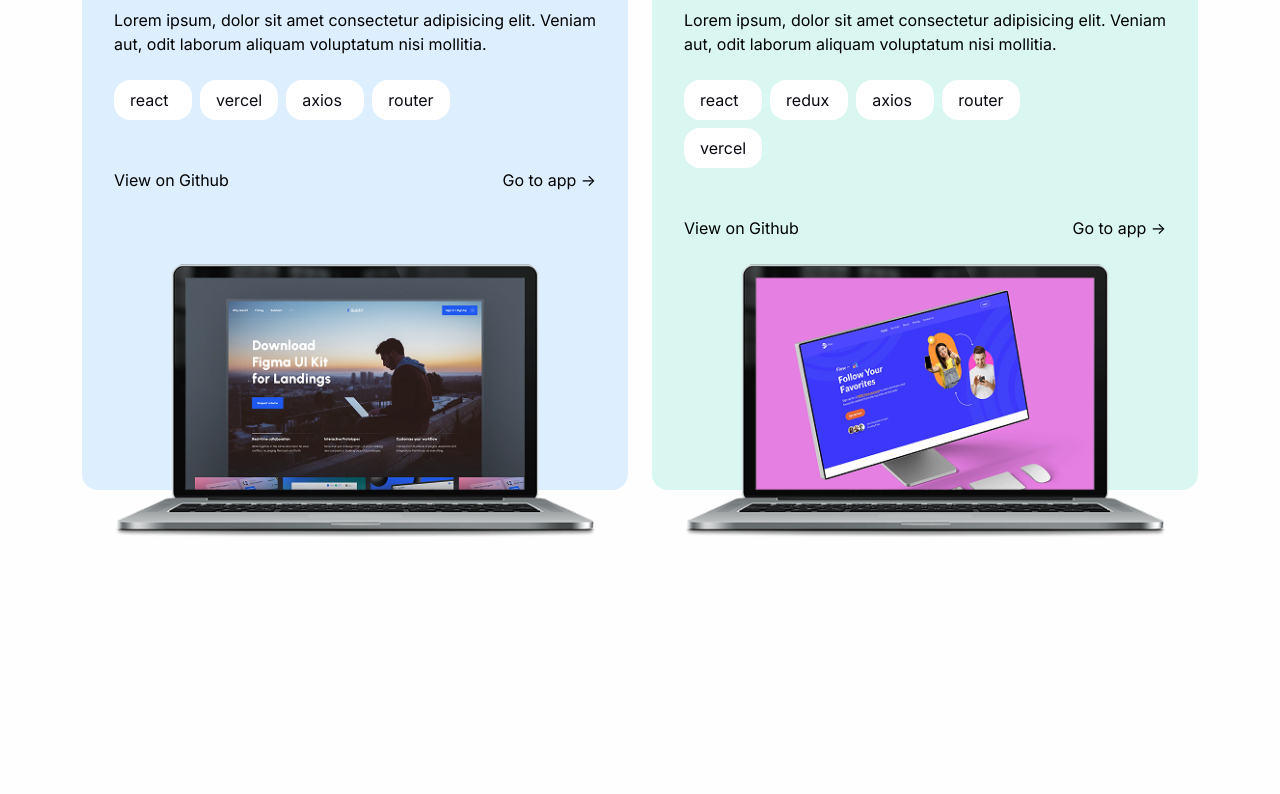
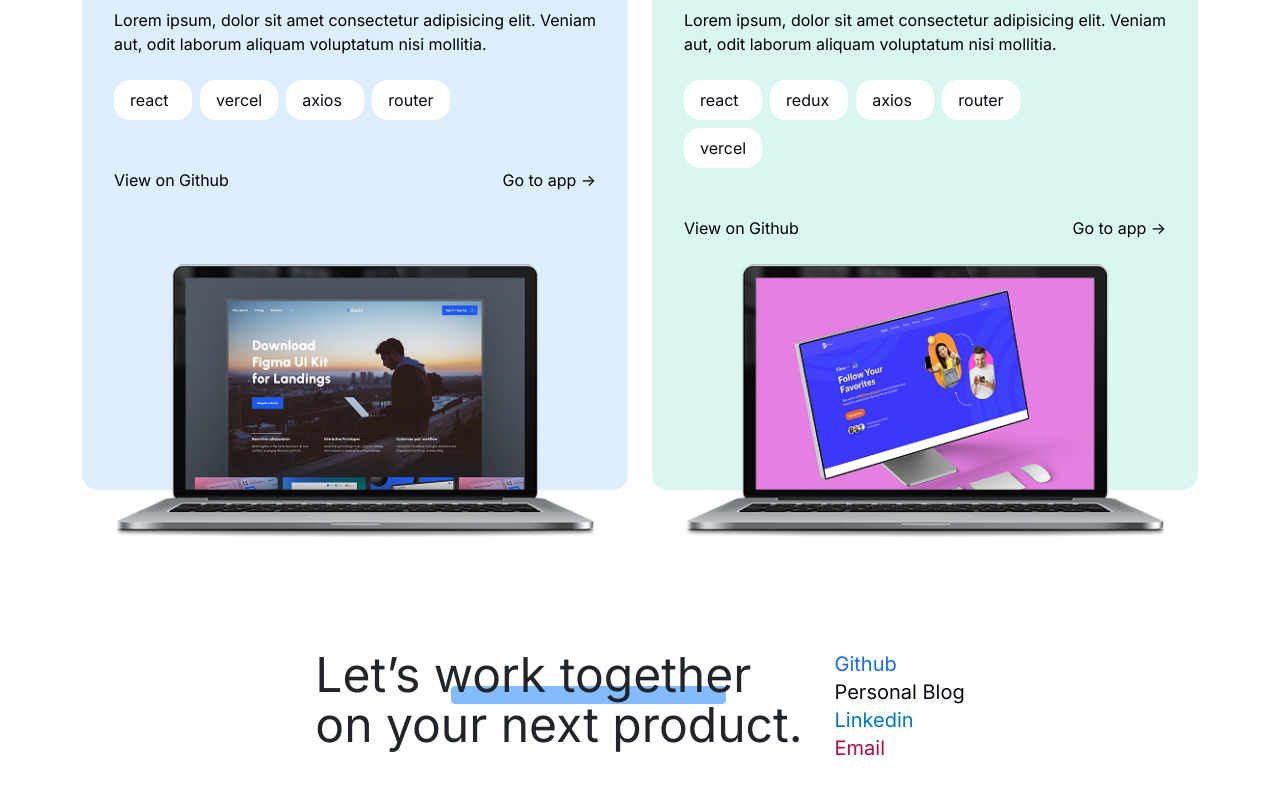
Before and after one commit to beyzasertel/s12-personal-website, a React (Vite) app: page / in a window 1280 px wide. Shown: the part 1864-2658 px from the top of the page. Before the commit the page ends 2482 px from the top, so only its background shows below. Built offline with nearby package versions, Linux system fonts and the light colour scheme.

Commit message:
footer section completed

```diff
--- a/src/App.jsx
+++ b/src/App.jsx
@@ -1,5 +1,6 @@
 import "./App.css";
 import BannerSection from "./sections/banner-section/bannerSection";
+import FooterSection from "./sections/footer-section/footerSection";
 import HeaderSection from "./sections/header-section/headerSection";
 import ProfileSection from "./sections/profile-section/profileSection";
 import ProjectsSection from "./sections/projects-section/projectsSection";
@@ -13,6 +14,7 @@ function App() {
       <SkillsSection />
       <ProfileSection />
       <ProjectsSection />
+      <FooterSection />
     </>
   );
 }
--- a/src/sections/footer-section/footerSection.jsx
+++ b/src/sections/footer-section/footerSection.jsx
@@ -0,0 +1,63 @@
+import { useContext } from "react";
+import { ThemeContext } from "../../contexts/themeContext";
+export default function FooterSection() {
+  const [theme] = useContext(ThemeContext);
+
+  const links = [
+    {
+      title: "Github",
+      link: "",
+      color: "text-blue!",
+      darkColor: "text-lightBlue!",
+    },
+    {
+      title: "Personal Blog",
+      link: "",
+      color: "text-mediumBlack!",
+      darkColor: "text-white!",
+    },
+    {
+      title: "Linkedin",
+      link: "",
+      color: "text-navyBlue!",
+      darkColor: "text-navyBlue!",
+    },
+    {
+      title: "Email",
+      link: "",
+      color: "text-burgundy!",
+      darkColor: "text-pink!",
+    },
+  ];
+
+  return (
+    <div className="py-8 dark:bg-softBlack mb-12 flex justify-center md:flex-row flex-col container gap-8">
+      <div className="relative">
+        <p className="relative dark:text-white text-5xl z-10 leading-[20px] md:leading-[50px]">
+          Let’s work together <br /> on your next product.
+        </p>
+        <img
+          src="src/assets/images/elements/blue-long-rectangle.png"
+          alt="blue-rectangle"
+          className="absolute top-9 left-34 z-0"
+        />
+      </div>
+
+      <div className="flex flex-col text-xl">
+        {links.map((link, index) => {
+          return (
+            <a
+              href={link.title}
+              key={index}
+              className={`${
+                theme === "dark" ? link.darkColor : link.color
+              } no-underline!`}
+            >
+              {link.title}
+            </a>
+          );
+        })}
+      </div>
+    </div>
+  );
+}
```
